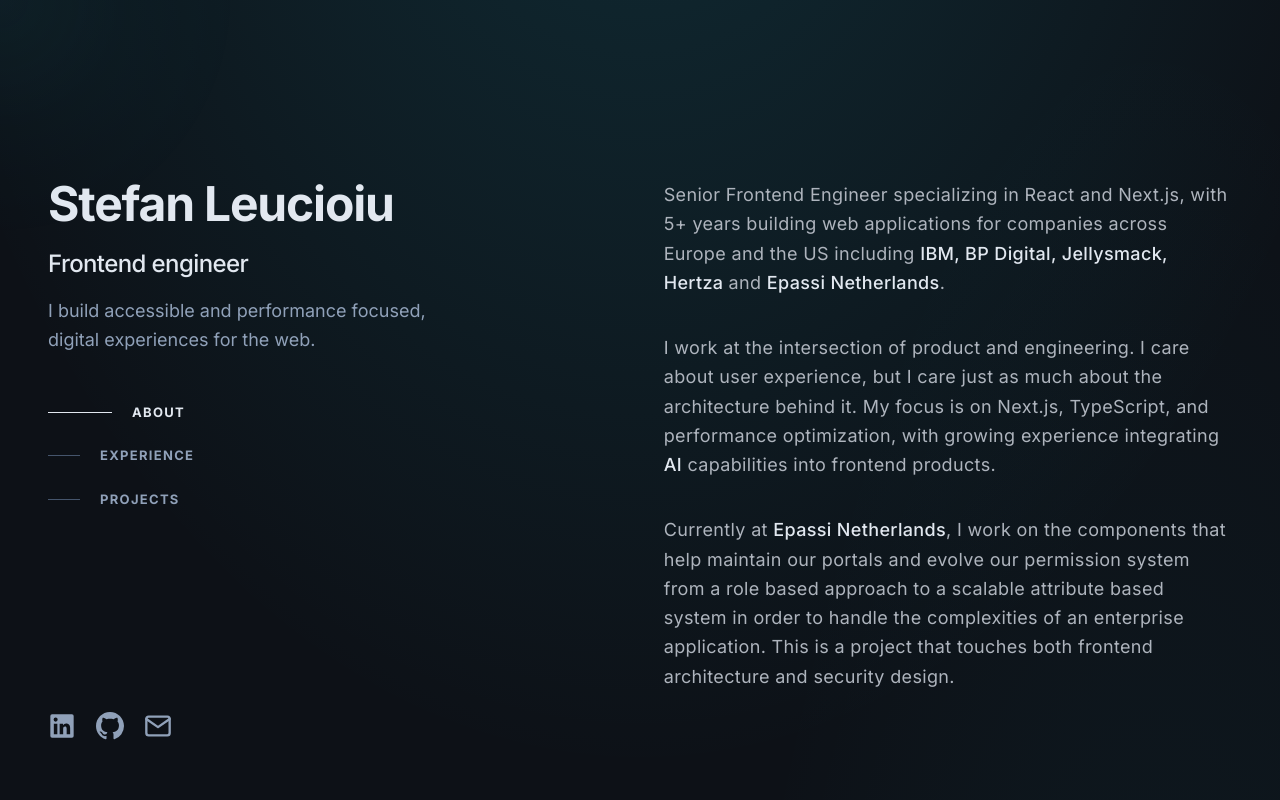
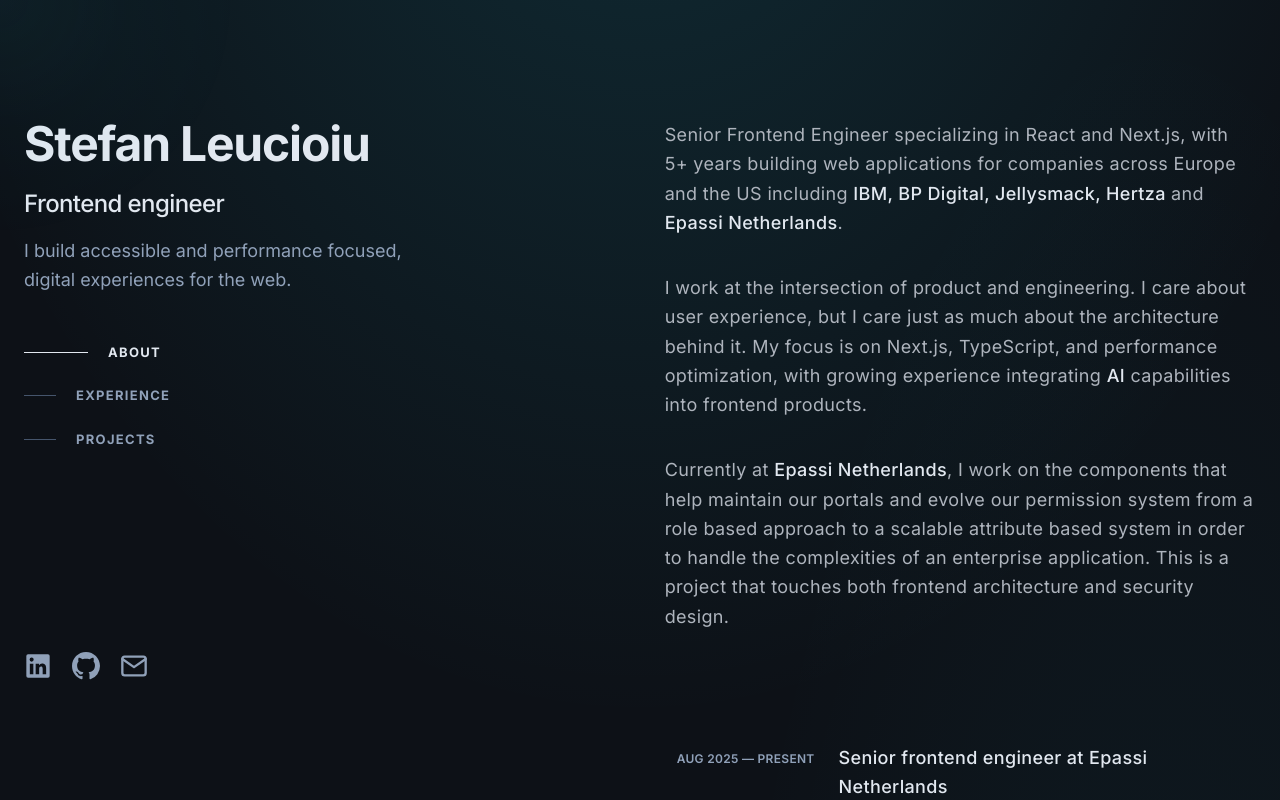
Before and after one commit to leucioiustefan/leucioiustefan-website-next, a Next.js app: page / in a window 1280 px wide. Shown: the top 800 px of the page. Built offline with nearby package versions, Linux system fonts and the light colour scheme.

Commit message:
Fixed styling issues

```diff
--- a/app/(main)/layout.tsx
+++ b/app/(main)/layout.tsx
@@ -7,7 +7,7 @@
   children: React.ReactNode;
 }>) {
   return (
-    <div className="mx-auto min-h-screen max-w-screen-2xl px-6 py-15 lg:flex lg:justify-between lg:py-0 gap-4">
+    <div className="mx-auto min-h-screen max-w-screen-2xl lg:flex lg:justify-between gap-4">
       <Header />
       {children}
     </div>
--- a/app/layout.tsx
+++ b/app/layout.tsx
@@ -18,7 +18,7 @@
       <body className={`${inter.className} antialiased font-sans`}>
         <GridBackground>
           <CursorGlow />
-          <div className="mx-auto min-h-screen max-w-screen-2xl px-6 py-15">
+          <div className="mx-auto min-h-screen max-w-screen-2xl px-6 py-15 lg:py-0">
             {children}
           </div>
         </GridBackground>
```
